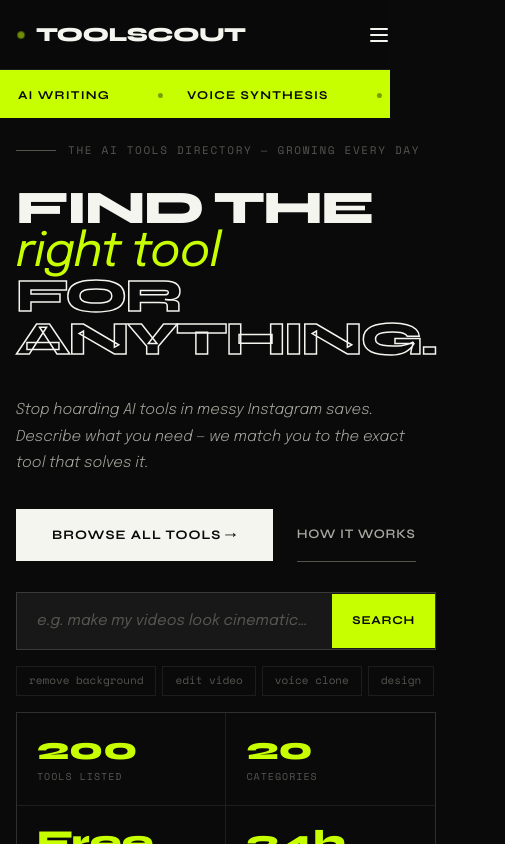
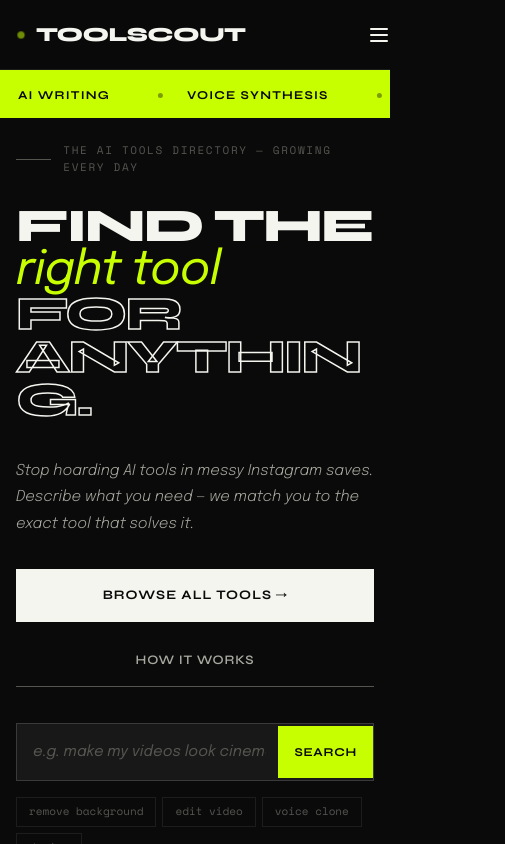
Before and after one commit to AnujShete-cpu/toolscout, a React (Vite) app: page / in a window 390 px wide. Shown: the top 844 px of the page, 505 px wide, since content can reach past the window. Built offline with nearby package versions, Linux system fonts and the light colour scheme.

Commit message:
Improve mobile responsiveness

```diff
--- a/src/index.css
+++ b/src/index.css
@@ -228,34 +228,72 @@
 }
 
 @media (max-width: 1024px) {
+  html { overflow-x: hidden; }
+  .ticker-wrap { max-width: 100%; contain: layout paint; overflow: clip; }
   .hero { grid-template-columns: 1fr; }
+  .hero-right { align-self: auto; }
+  .search-box { margin-top: 0; }
   .tools-grid { grid-template-columns: repeat(2, 1fr); }
   .how-grid { grid-template-columns: repeat(2, 1fr); }
   .testimonials-grid { grid-template-columns: 1fr; }
   .footer-top { grid-template-columns: 1fr 1fr; }
+  .tools-filters { flex-wrap: wrap; max-width: 100%; }
+  .cat-row-desc { max-width: 200px; }
+  .browse-search-wrap input { min-width: 0; }
 }
 
 @media (max-width: 768px) {
-  .hero { padding: 24px 16px 60px; grid-template-columns: 1fr; min-height: auto; margin-top: 0; }
-  .hero-headline { font-size: clamp(42px, 12vw, 72px); }
+  .hero { padding: 24px 16px 60px; grid-template-columns: 1fr; min-height: auto; margin-top: 0; gap: 36px; }
+  .hero-headline { font-size: clamp(42px, 12vw, 72px); overflow-wrap: anywhere; }
   .hero-sub { font-size: 15px; margin-bottom: 32px; }
   .hero-stats { grid-template-columns: repeat(2, 1fr); }
+  .hero-actions { align-items: stretch; flex-direction: column; gap: 12px; }
+  .hero-actions .btn-primary,
+  .hero-actions .btn-ghost { justify-content: center; width: 100%; }
+  .hero-right,
+  .search-box,
+  .search-box input,
+  .hint-row { min-width: 0; width: 100%; }
+  .search-box { padding-left: 16px; }
+  .search-go { min-height: 52px; padding: 0 16px; }
   .section { padding: 60px 16px; }
   .cta-strip { padding: 60px 16px; }
   footer { padding: 48px 16px 32px; }
   .tools-grid { grid-template-columns: 1fr; display: flex; flex-direction: column; }
+  .tool-card { min-width: 0; padding: 28px 20px; }
+  .tool-top,
+  .tool-footer { min-width: 0; }
+  .tool-footer { align-items: flex-start; flex-direction: column; gap: 14px; }
+  .tool-link { justify-content: center; min-height: 44px; width: 100%; }
+  .bookmark-btn { min-height: 44px; min-width: 44px; }
+  .tools-filters { width: 100%; }
+  .tfilter { flex: 1 1 50%; padding: 12px 10px; }
   .how-grid { grid-template-columns: 1fr; display: flex; flex-direction: column; }
   .testimonials-grid { grid-template-columns: 1fr; }
-  .cat-row { gap: 16px; padding: 20px 0; }
-  .cat-row-name { font-size: 18px; }
+  .cat-row { align-items: flex-start; gap: 14px; padding: 20px 0; flex-wrap: wrap; }
+  .cat-row:hover { padding-left: 0; }
+  .cat-row-name { flex: 1 1 calc(100% - 92px); font-size: 18px; overflow-wrap: anywhere; }
+  .cat-row-desc { flex: 1 1 100%; max-width: none; padding-left: 86px; }
+  .cat-row-count { width: auto; min-width: 70px; text-align: left; }
+  .cat-arrow { display: none; }
   .footer-top { grid-template-columns: 1fr; gap: 32px; }
+  .footer-tools-strip { align-items: flex-start; flex-direction: column; gap: 16px; }
+  .footer-tools-list { align-items: flex-start; flex-direction: column; gap: 10px; }
   .modal-overlay { padding: 24px 16px; }
   .browse-header { padding: 90px 16px 32px; }
   .browse-search-wrap { flex-direction: column; gap: 8px; }
+  .browse-search-wrap button { min-height: 48px; }
   .tool-detail-hero { padding: 90px 16px 40px; }
   .review-form { padding: 24px 16px; }
+  .review-form input,
+  .review-form select,
+  .review-form textarea { min-width: 0; }
   .section-row { flex-direction: column; gap: 20px; }
+  .sec-desc { align-self: flex-start; max-width: none; }
+  .sec-title { overflow-wrap: anywhere; }
   .footer-bottom { flex-direction: column; align-items: flex-start; gap: 8px; }
+  .coming-soon-wrap { padding: 32px 16px; }
+  .coming-soon-wrap h1 { overflow-wrap: anywhere; }
 }
 
 /* ─────────────────────────────────────────────────────────────────────────────
@@ -792,14 +830,40 @@
 
   @media (max-width: 768px) {
     .tool-page-header { padding: 90px 16px 40px; }
+    .tool-page-h1 { font-size: clamp(42px, 12vw, 72px); overflow-wrap: anywhere; }
+    .tool-related { align-items: stretch; flex-direction: column; gap: 10px; margin-top: 36px; padding-top: 28px; }
+    .tool-related-link { text-align: center; min-height: 44px; display: inline-flex; align-items: center; justify-content: center; }
     .wc-stats-bar { grid-template-columns: repeat(3, 1fr); }
+    .wc-stat { padding: 18px 10px; }
+    .wc-editor-header { align-items: flex-start; flex-direction: column; gap: 12px; padding: 14px 16px; }
+    .wc-clear-btn { min-height: 40px; }
+    .wc-textarea { min-height: 300px; padding: 18px 16px; }
+    .wc-editor-footer { padding: 12px 16px; }
     .ic-layout { grid-template-columns: 1fr; }
+    .ic-panel { padding: 24px 16px; }
+    .ic-dropzone { min-height: 190px; }
+    .ic-format-btns { flex-wrap: wrap; }
+    .ic-format-btn { flex: 1 1 80px; min-height: 42px; }
+    .ic-result-header { align-items: flex-start; flex-direction: column; gap: 10px; }
+    .ic-result-stats { align-items: stretch; flex-direction: column; gap: 12px; }
+    .ic-result-arrow { transform: rotate(90deg); align-self: center; }
+    .ic-result-empty { min-height: 220px; text-align: center; }
     .cf-grid    { grid-template-columns: 1fr; }
     .cf-lang-bar { flex-wrap: wrap; width: 100%; }
-    .cf-lang-btn { flex: 1; }
+    .cf-lang-btn { flex: 1 1 50%; min-height: 42px; }
+    .cf-pane-header { align-items: flex-start; flex-direction: column; gap: 10px; padding: 14px 16px; }
+    .cf-pane-actions { flex-wrap: wrap; width: 100%; }
+    .cf-action-btn { min-height: 40px; }
+    .cf-textarea,
+    .cf-error { min-height: 300px; padding: 16px; }
   }
 
   @media (max-width: 480px) {
     .wc-stats-bar { grid-template-columns: repeat(2, 1fr); }
+    .wc-stat-label,
+    .ic-result-stat-label,
+    .ic-result-stat-sub,
+    .cf-hint { letter-spacing: .06em; }
+    .cf-lang-btn { flex-basis: 100%; }
   }
 }
```
